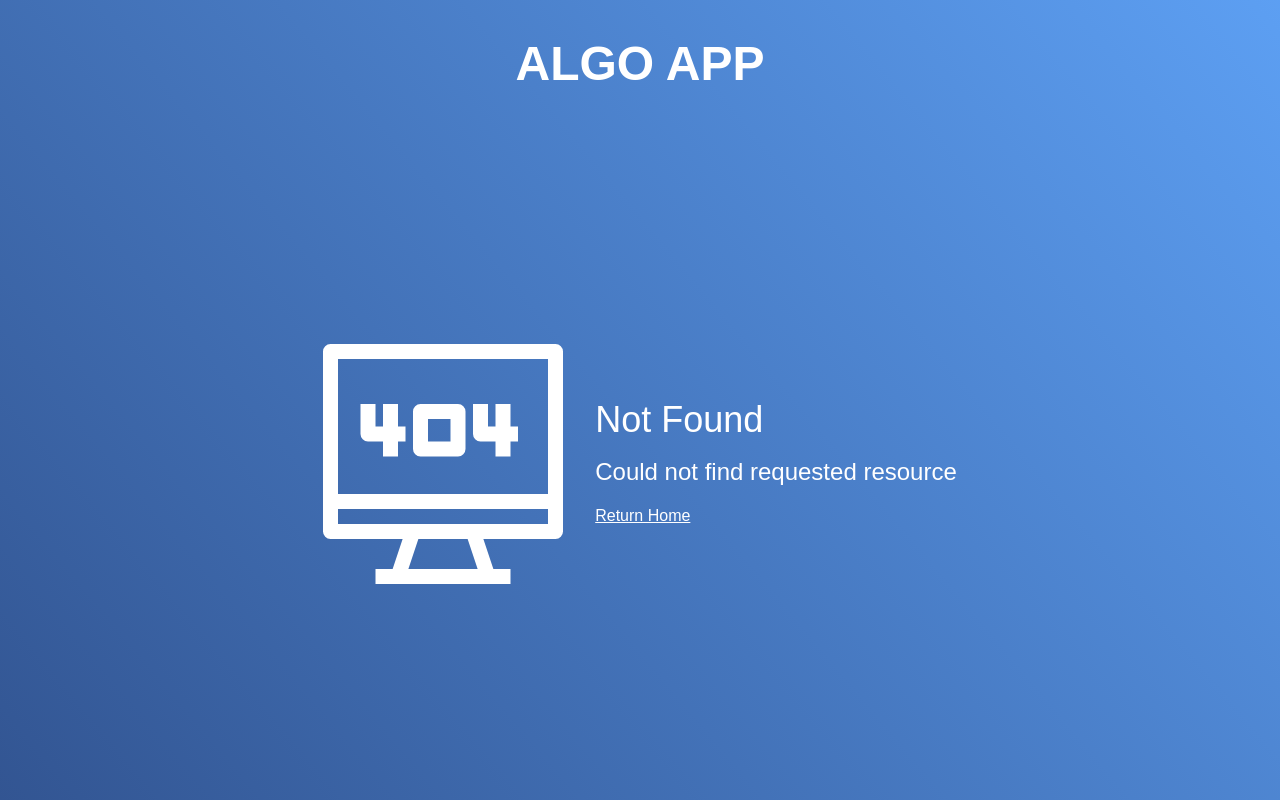
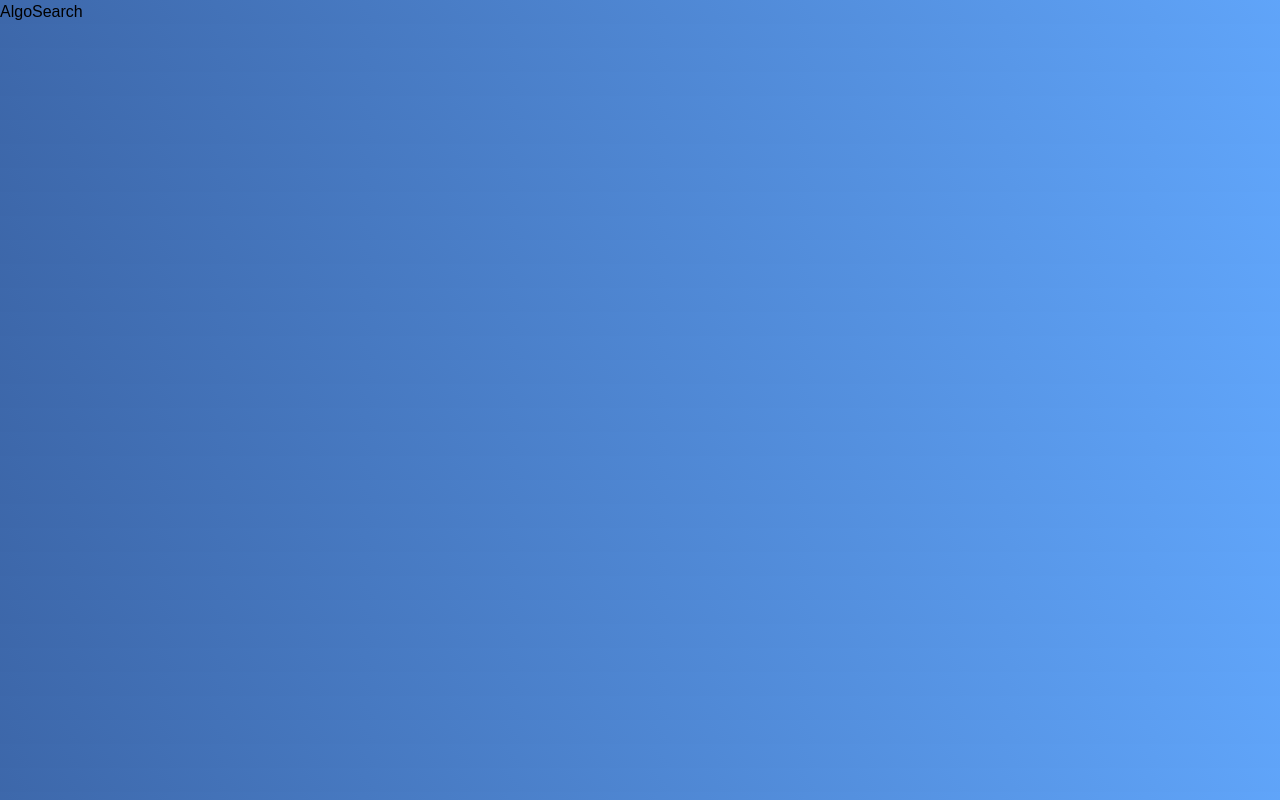
Before and after one commit to Libo033/Algo, a Next.js app: page /algo-search in a window 1280 px wide. Before the commit this address had no page. Built offline with nearby package versions, Linux system fonts and the light colour scheme; a web font is replaced by a local one.

Commit message:
Estructura de rutas de algo search y algo sort

```diff
--- /dev/null
+++ b/src/app/algo-search/page.tsx
@@ -0,0 +1,7 @@
+import React from "react";
+
+const AlgoSearch = () => {
+  return <div>AlgoSearch</div>;
+};
+
+export default AlgoSearch;
--- /dev/null
+++ b/src/app/algo-sort/page.tsx
@@ -0,0 +1,7 @@
+import React from "react";
+
+const AlgoSort = () => {
+  return <div>AlgoSort</div>;
+};
+
+export default AlgoSort;
```
